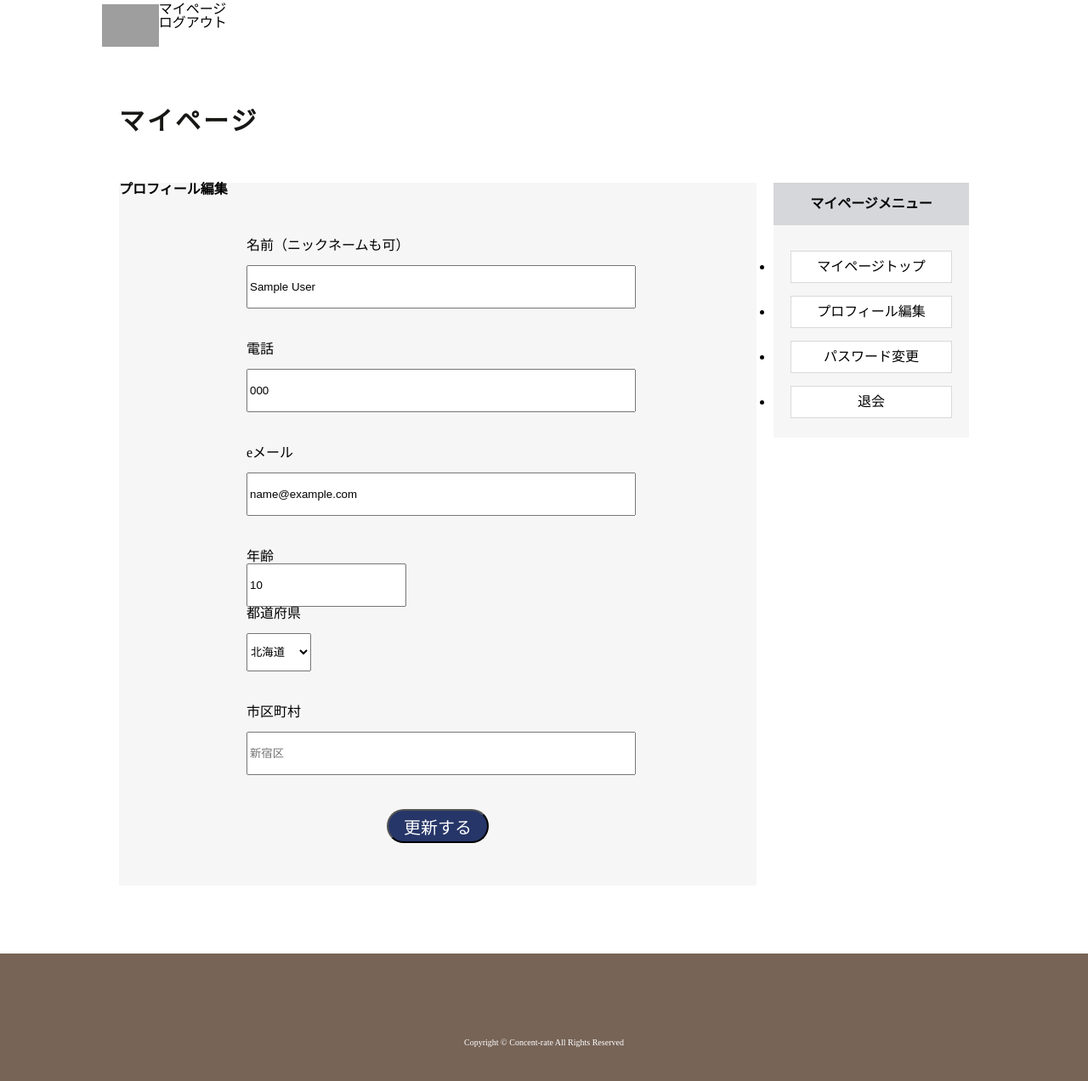
After one commit to TsutomuOikawa/Review-site_personal-PJ, a PHP site: page /profileEdit.php in a window 1280 px wide. The commit adds this page. Shown: the whole page at 85% size. Run offline with PHP 8.4, Linux system fonts and the light colour scheme; the visitor is signed in with stand-in values (Sample User, id 1); tables that the repository leaves empty or names only in its code hold one stand-in row (values such as "Sample post"); grey boxes are pictures that could not be loaded.

Commit message:
プロフィール編集機能
・プロフィールの編集機能追加
　└未実施：都道府県・市区町村テーブルの連携
・header関数実施後のexit追加

```diff
--- a/auth.php
+++ b/auth.php
@@ -20,6 +20,7 @@ if (!empty($_SESSION['login_date'])) {
     //ログインページに遷移後、再度認証。セッション情報がない場合のフローへ
     debug('ログインページへ遷移します');
     header('Location:login.php');
+    exit;
 
   //有効期限内の場合
   }else {
@@ -29,6 +30,7 @@ if (!empty($_SESSION['login_date'])) {
     //login.phpに入っている場合にはそのままマイページへ遷移
     if(basename($_SERVER['PHP_SELF'])==='login.php'){
       header('Location:mypage.php');
+      exit;
     }
   }
 
@@ -39,6 +41,7 @@ if (!empty($_SESSION['login_date'])) {
   if (basename($_SERVER['PHP_SELF'])!=='login.php') {
     debug('ログインページへ遷移します');
     header('Location:login.php');
+    exit;
   }
 }
  ?>
--- a/function.php
+++ b/function.php
@@ -49,10 +49,10 @@ session_start();
 session_regenerate_id();
 
 //=========================================
-//エラーメッセージ
+//定数（エラーメッセージ・）
 //=========================================
 define('MSG01','入力必須です');
-define('MSG02','メールの形式に誤りがあります');
+define('MSG02','メールアドレスの形式に誤りがあります');
 define('MSG03','半角英数字のみ入力可能です');
 define('MSG04','6文字以上で入力してください');
 define('MSG05','255文字以下で入力してください');
@@ -60,7 +60,14 @@ define('MSG06','パスワードが一致していません');
 define('MSG07','このメールアドレスは既に登録されています');
 define('MSG08','エラーが発生しております。しばらく経ってから再度お試しください');
 define('MSG09','メールアドレスまたはパスワードに誤りがあります');
+define('MSG10','電話番号の形式に誤りがあります');
+define('MSG11','年齢の形式に誤りがあります');
+define('MSG12','「市」「区」「町」「村」までつけて入力してください');
 
+//=========================================
+//グローバル変数
+//=========================================
+//エラーメッセージ格納用配列
 $err_msg = array();
 
 //=========================================
@@ -93,21 +100,21 @@ function validPass($str,$key){
   }
 }
 
-//パスワード最小文字数チェック
-function validMinLen($str,$key,$min=6){
+//最小文字数チェック
+function validMinLen($str,$key,$min){
   if (mb_strlen($str) < $min) {
     global $err_msg;
     $err_msg[$key] = MSG04;
-    debug('文字数が6文字未満でした');
+    debug('文字数に不足がありました');
   }
 }
 
-//パスワード最大文字数チェック
-function validMaxLen($str,$key,$max=255){
+//最大文字数(255)チェック
+function validMaxLen($str,$key,$max){
   if (mb_strlen($str) > $max) {
     global $err_msg;
     $err_msg[$key] = MSG05;
-    debug('文字数が256文字以上でした');
+    debug('文字数がオーバーしました');
   }
 }
 
@@ -143,8 +150,37 @@ function validEmailDup($email){
   }
 }
 
+//電話番号形式チェック
+function validTel($str, $key){
+  if (!preg_match('/^0[0-9]{9,10}$/',$str)) {
+    global $err_msg;
+    $err_msg[$key] = MSG10;
+    debug('電話番号の形式に誤りがありました');
+  }
+}
+
+//年齢形式チェック
+function validAge($str, $key){
+  if (!preg_match('/^[0-9]{1,3}$/', $str)) {
+    global $err_msg;
+    $err_msg[$key] = MSG11;
+    debug('年齢の入力形式に誤りがありました');
+  }
+}
+
+//都道府県データチェック
+
+//市区町村形式チェック
+function validCity($str, $key){
+  if(!preg_match('/$[市区町村]/',$str)){
+    global $err_msg;
+    $err_msg[$key] = MSG12;
+    debug('市区町村の入力形式に誤りがありました');
+  }
+}
+
 //=========================================
-//データベース
+//データベース接続
 //=========================================
 
 //DB接続情報を用意する関数
@@ -171,4 +207,71 @@ function queryPost($dbh,$sql,$data){
   $stmt -> execute($data);
   return $stmt;
 }
+
+//=========================================
+//データベースからのデータ取得
+//=========================================
+
+//ユーザーデータを取得
+function getUserData($u_id){
+  debug('ユーザーデータの取得を始めます');
+  global $err_msg;
+
+  try {
+    $dbh = dbConnect();
+    $sql = 'SELECT name, email, tel, age, prefecture_id, city_id, pic FROM users WHERE id =:u_id';
+    $data = array(':u_id' => $u_id );
+    //クエリ実行
+    $stmt = queryPost($dbh, $sql, $data);
+    debug(print_r($stmt,true));
+
+    if($stmt){
+      debug('クエリ成功');
+    }else {
+      debug('クエリ失敗');
+      $err_msg['common'] = MSG08;
+    }
+  } catch (\Exception $e) {
+    error_log('エラー発生：'.$e->getMessage());
+    $err_msg['common'] = MSG08;
+  }
+  return $stmt->fetch(PDO::FETCH_ASSOC);
+  debug('DB情報の取得に成功しました');
+}
+
+//フォームにDBデータor入力データを表示させる
+function getFormData($str){
+  global $dbFormData;
+  global $err_msg;
+
+  //データベースにデータがある
+  if(!empty($dbFormData)){
+    //エラーメッセージが出ている
+    if(!empty($err_msg)) {
+      //POST送信がある = このフォームはPOSTしたがエラーになった
+      if(isset($_POST[$str])){
+        return $_POST[$str];
+      //POST送信がない = POSTしてないのにエラーになった（あり得ない）
+      }else {
+        return $dbFormData[$str];
+      }
+    //エラーメッセージが出ていない
+    }else{
+      //POST送信がある = このフォームはPOSTして問題ないが、他フォームでエラーがある
+      if(isset($_POST[$str])){
+        return $_POST[$str];
+      //POST送信がない = そもそもPOST送信をしていない（初期状態）
+      }else{
+        return $dbFormData[$str];
+      }
+    }
+  //データベースにデータがない
+  }else{
+    //POST送信があるならPOSTデータを表示
+    if (isset($_POST[$str])) {
+      return $_POST[$str];
+    }
+  }
+}
+
 ?>
--- /dev/null
+++ b/profileEdit.css
@@ -0,0 +1,86 @@
+.wrap{
+  padding: 120px 0 50px;
+  width: 1000px;
+  margin: 0 auto;
+  display:flex;
+}
+main{
+  width: 750px;
+}
+.h1-wide{
+  padding:0 0 50px;
+}
+section{
+  background: rgba(237, 237, 237, 0.5);
+  margin-bottom: 30px;
+}
+.align-center{
+  text-align: center;
+}
+.for-space{
+  padding: 50px;
+  margin: 0 auto;
+}
+.wide{
+  padding: 0 100px;
+}
+.err span{
+  font-size: 12px;
+  color: red;
+}
+.err input{
+  background: #f7dcd9;
+}
+input{
+  display: block;
+}
+input[type="text"]{
+  width: 100%;
+  height: 45px;
+  margin: 15px 0 40px;
+}
+input[type="number"]{
+  height: 45px;
+  width: 40%;
+}
+select{
+  height: 45px;
+  margin: 15px 0 40px;
+  display: block;
+}
+input[type="submit"]{
+  height: 40px;
+  width:120px;
+  background: rgba(38, 54, 104, 1);
+  border-radius: 25px;
+  display: block;
+  margin: 0 auto;
+  font-size: 20px;
+  color: rgba(255, 255, 255, 1);
+}
+input[type="submit"]:hover{
+  cursor: pointer;
+}
+
+aside{
+  width: 230px;
+  height: 300px;
+  margin:95px 0 0 20px;
+  background: rgba(237, 237, 237, 0.5);
+}
+.sidebar-title{
+  height: 50px;
+  background: #d6d7da;
+  margin-bottom: 30px;
+}
+.sidebar-title p{
+  padding: 17px 0;
+  font-weight: bold;
+}
+.sidebar-inner a{
+  padding: 10px 15px;
+  margin: 15px 20px;
+  background: rgba(255, 255, 255, 1.0);
+  border: 1px solid rgba(56, 65, 79, 0.2);
+  display: block;
+}
--- /dev/null
+++ b/profileEdit.php
@@ -0,0 +1,168 @@
+<?php
+require('function.php');
+
+//ログイン認証
+require('auth.php');
+//デバッグログ
+$debug_current_page = basename(__FILE__);
+debugLogStart();
+//=========================================
+//DBからユーザー情報を取得しておく（POSTがなくてもプロフィール欄に表示）
+$dbFormData = getUserData($_SESSION['user_id']);
+debug('取得した情報：'.print_r($dbFormData,true));
+
+//POST送信があったら処理スタート
+if (!empty($_POST)) {
+  debug('POST送信がありました');
+
+  $name = $_POST['name'];
+  $tel = $_POST['tel'];
+  $email = $_POST['email'];
+  $age = (!empty($_POST['age'])) ?$_POST['age'] :0;
+  $prefecture = $_POST['prefecture'];
+  $city = $_POST['city'];
+
+  if ($name !== $dbFormData['name']) {
+    debug('名前変更あり');
+    validMaxLen($name,'name',255);
+  }
+  if ($tel !== $dbFormData['tel']) {
+    debug('電話番号変更あり・バリデーションチェック実施');
+    validTel($tel,'tel');
+  }
+  if ($email !== $dbFormData['email']) {
+    debug('email変更あり・バリデーションチェック実施');
+    validEmail($email,'email');
+    validMaxLen($email,'email',255);
+    validRequired($email,'email');
+    if (empty($err_msg)) {
+      validEmailDup($email);
+    }
+  }
+  if ($age !== (int)$dbFormData['age']) {
+    debug('年齢変更あり・バリデーションチェック実施');
+    validAge($age, 'age');
+  }
+//  if ($prefecture !== $dbFormData) {
+//    debug('都道府県変更あり・バリデーションチェック実施');
+
+//  }
+//  if ($city !== $dbFormData['city']) {
+//    debug('市区町村変更あり・バリデーションチェック実施');
+//    validMaxLen($city, 'city', 10);
+//    validCity($city, 'city');
+//  }
+
+  if (empty($err_msg)) {
+    debug('バリデーションOK・DBを更新します');
+
+    try {
+      $dbh = dbConnect();
+      $sql = 'UPDATE users SET name = :name, email = :email, tel = :tel, age = :age WHERE id = :u_id';
+      $data = array(':name'=> $name, ':email'=> $email, ':tel'=> $tel, ':age'=> $age, 'u_id'=>$_SESSION['user_id']);
+      //SQL実行
+      $stmt = queryPost($dbh, $sql, $data);
+      debug(print_r($stmt,true));
+
+      if($stmt){
+        debug('クエリ成功');
+        debug('マイページへ遷移します');
+        header('Location:mypage.php');
+        exit;
+
+      }else {
+        debug('クエリ失敗');
+        $err_msg = MSG08;
+      }
+    } catch (\Exception $e) {
+      error_log('エラー発生：'. $e ->getMessage());
+      $err_msg = MSG08;
+    }
+  }
+  debug('処理を終了します');
+}
+ ?>
+
+
+<?php
+$css_title = basename(__FILE__,".php");
+$p_title = 'プロフィール編集';
+//共通headタグ呼び出し
+require('head.php');
+//共通ヘッダー呼び出し
+require('header.php');
+?>
+<!--　メインコンテンツ　-->
+<div class="wrap">
+  <main>
+    <div class="h1-wide">
+      <h1>マイページ</h1>
+    </div>
+    <div class="mypage-inner">
+      <section>
+        <div class="h2_space">
+          <h2>プロフィール編集</h2>
+        </div>
+        <div class="for-space">
+          <form class="wide" method="post">
+            <div class ="regi-user">
+              <div class="name-form">
+                <label class="<?php if(!empty($err_msg['name'])) echo 'err'; ?>">名前（ニックネームも可）
+                  <span><?php if (!empty($err_msg['name'])) echo $err_msg['name']; ?></span>
+                  <input type="text" name="name" placeholder="コントレ太郎" value="<?php echo getFormData('name'); ?>">
+                </label>
+              </div>
+              <div class="tel-form">
+                <label class="<?php if(!empty($err_msg['tel'])) echo 'err'; ?>">電話
+                  <span><?php if (!empty($err_msg['tel'])) echo $err_msg['tel']; ?></span>
+                  <input type="text" name="tel" placeholder="ハイフン不要" value="<?php echo getFormData('tel'); ?>">
+                </label>
+              </div>
+              <div class="email-form">
+                <label class="<?php if(!empty($err_msg['email'])) echo 'err'; ?>">eメール
+                  <span><?php if (!empty($err_msg['email'])) echo $err_msg['email']; ?></span>
+                  <input type="text" name="email" placeholder="example@test.com" value="<?php echo getFormData('email'); ?>">
+                </label>
+              </div>
+              <div class="age-form">
+                <label class="<?php if(!empty($err_msg['age'])) echo 'err'; ?>">年齢
+                  <span><?php if (!empty($err_msg['age'])) echo $err_msg['age']; ?></span>
+                  <input type="number" min="0"　max="100" name="age" value="<?php echo getFormData('age'); ?>">
+                </label>
+              </div>
+              <div class="prefecture-form">
+                <label class="<?php if(!empty($err_msg['prefecture'])) echo 'err'; ?>">都道府県
+                  <span><?php if (!empty($err_msg['prefecture'])) echo $err_msg['prefecture']; ?></span>
+                  <select name="prefecture" size="1">
+                    <option disabled >選択する</option>
+                    <?php
+                    $prefecturesList = ['北海道','青森県','岩手県'];
+                    foreach ($prefecturesList as $prefecture) {
+                      echo '<option>'.$prefecture.'</option>';
+                    }
+                     ?>
+                  </select>
+                </label>
+              </div>
+              <div class="city-form">
+                <label class="<?php if(!empty($err_msg['city'])) echo 'err'; ?>">市区町村
+                  <span><?php if (!empty($err_msg['city'])) echo $err_msg['city']; ?></span>
+                  <input type="text" name="city" placeholder="新宿区" value="">
+                </label>
+              </div>
+              <input type="submit" value="更新する">
+            </div>
+          </form>
+        </div>
+      </section>
+    </div>
+  </main>
+  <?php
+  require('sidebarRight.php'); ?>
+
+</div>
+
+<!--　共通フッター呼び出し　-->
+<?php
+require('footer.php');
+ ?>
```
Also changed, not shown: login.php (+4 -3 lines), registration.php (+5 -4 lines).
